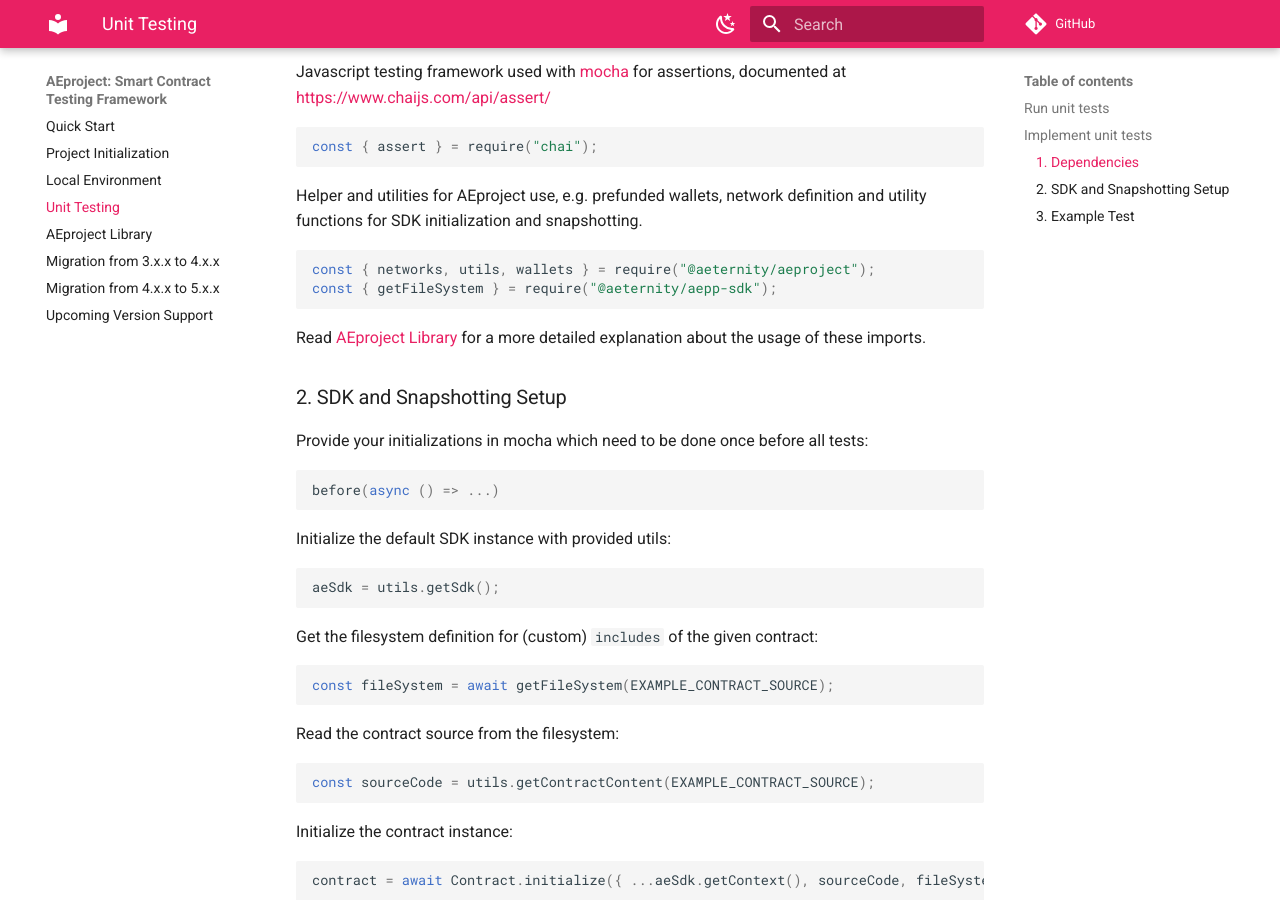
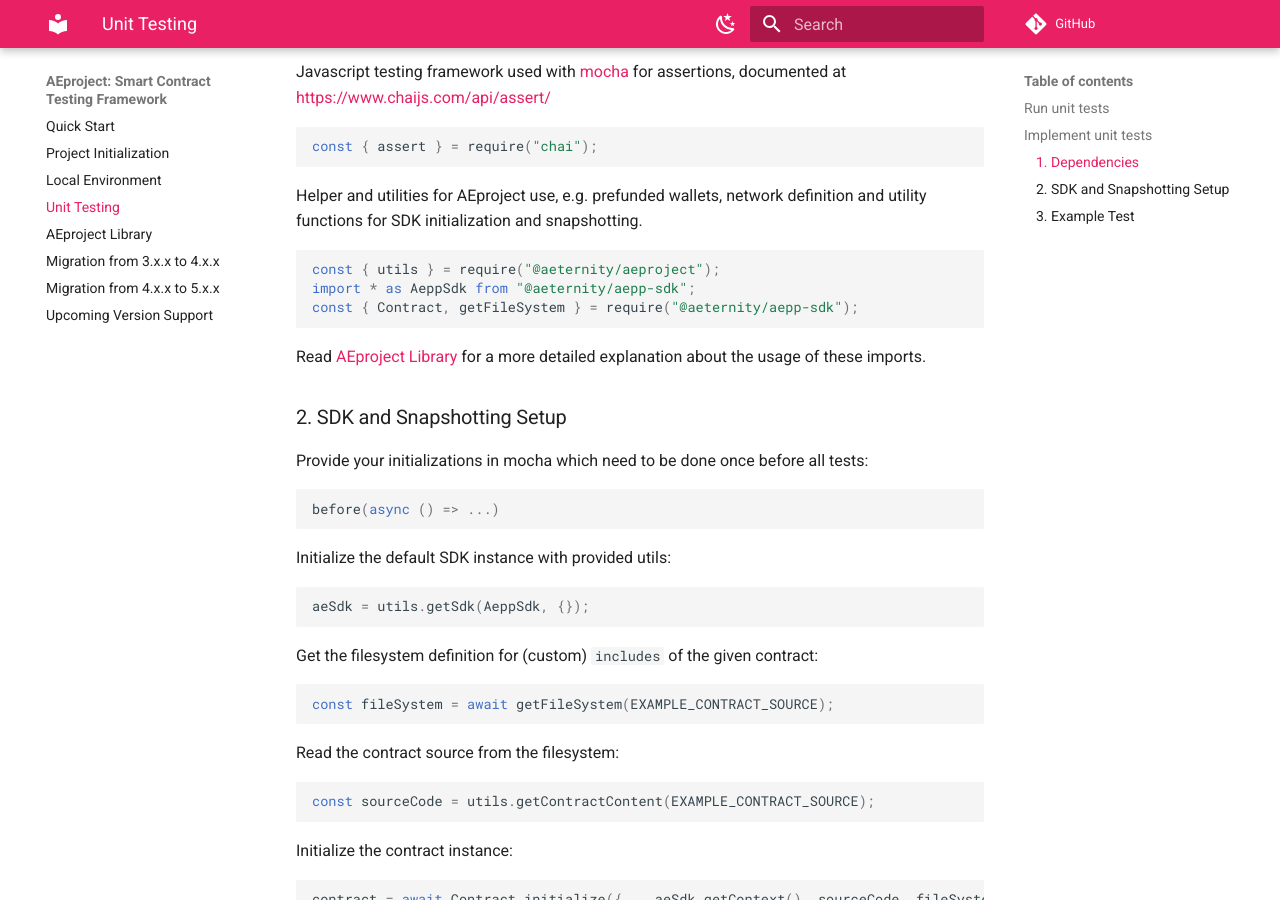
Before and after one commit to aeternity/aeproject, an MkDocs documentation site: the page built from docs/cli/test.md, in a window 1280 px wide and 900 px high, scrolled down 473 px. Built offline with MkDocs 1.6.1 and Material for MkDocs 9.7.7, drawn with Linux system fonts in a browser that asks for light colours; comment, search, counter and statistics services are not loaded; the version menu is left out.

Commit message:
fix: sdk import usage

````diff
--- a/docs/cli/test.md
+++ b/docs/cli/test.md
@@ -23,8 +23,9 @@
 Helper and utilities for AEproject use, e.g. prefunded wallets, network definition and utility functions for SDK initialization and snapshotting.
 
 ```js
-const { networks, utils, wallets } = require("@aeternity/aeproject");
-const { getFileSystem } = require("@aeternity/aepp-sdk");
+const { utils } = require("@aeternity/aeproject");
+import * as AeppSdk from "@aeternity/aepp-sdk";
+const { Contract, getFileSystem } = require("@aeternity/aepp-sdk");
 ```
 
 Read [AEproject Library](../lib.md) for a more detailed explanation about the usage of these imports.
@@ -40,7 +41,7 @@
 Initialize the default SDK instance with provided utils:
 
 ```js
-aeSdk = utils.getSdk();
+aeSdk = utils.getSdk(AeppSdk, {});
 ```
 
 Get the filesystem definition for (custom) `includes` of the given contract:
````
Also changed, not shown: docs/lib.md (+2 -1 lines), docs/migration-from-4.x.x-to-5.x.x.md (+1 -0 lines), 3 other files.
